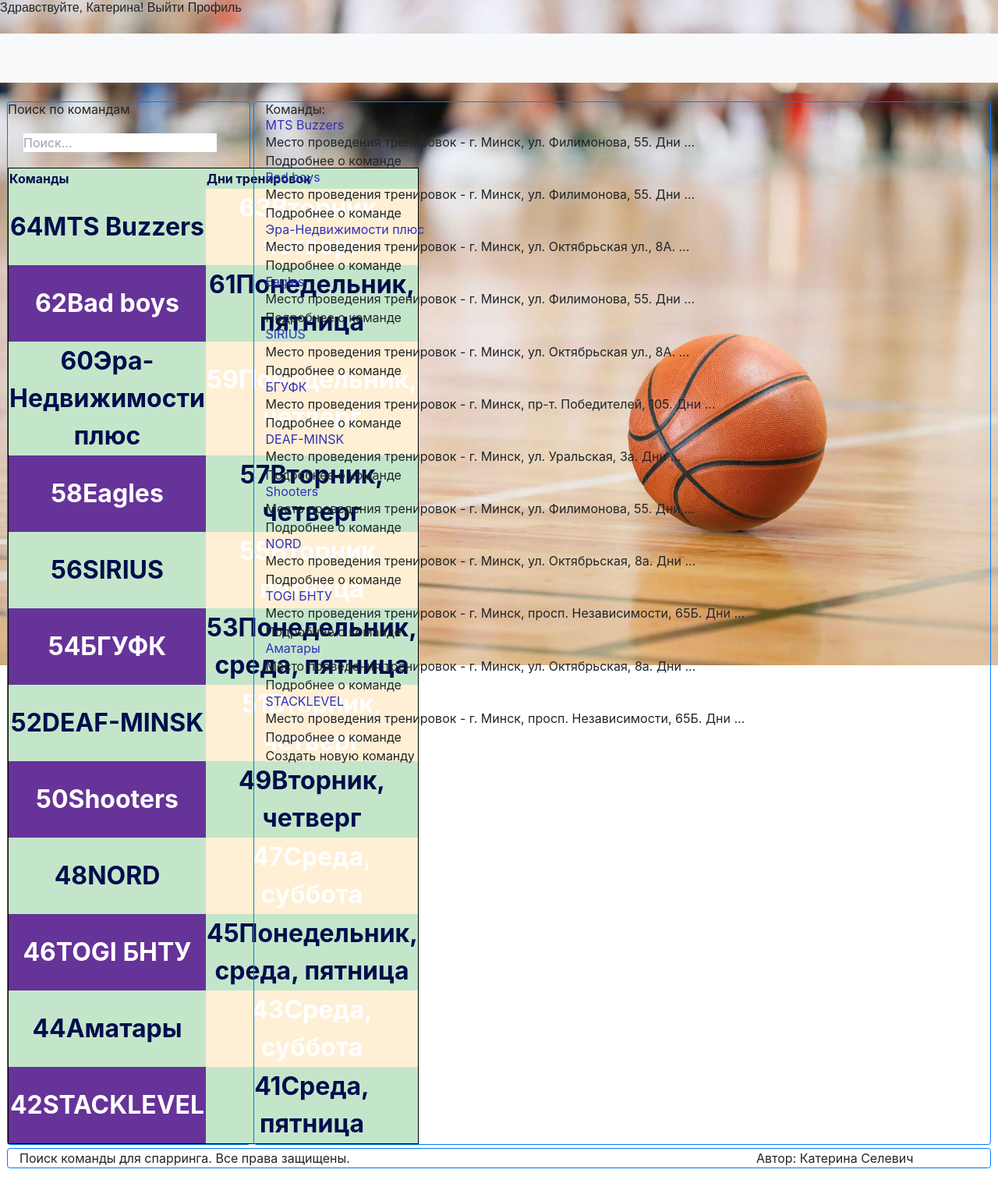
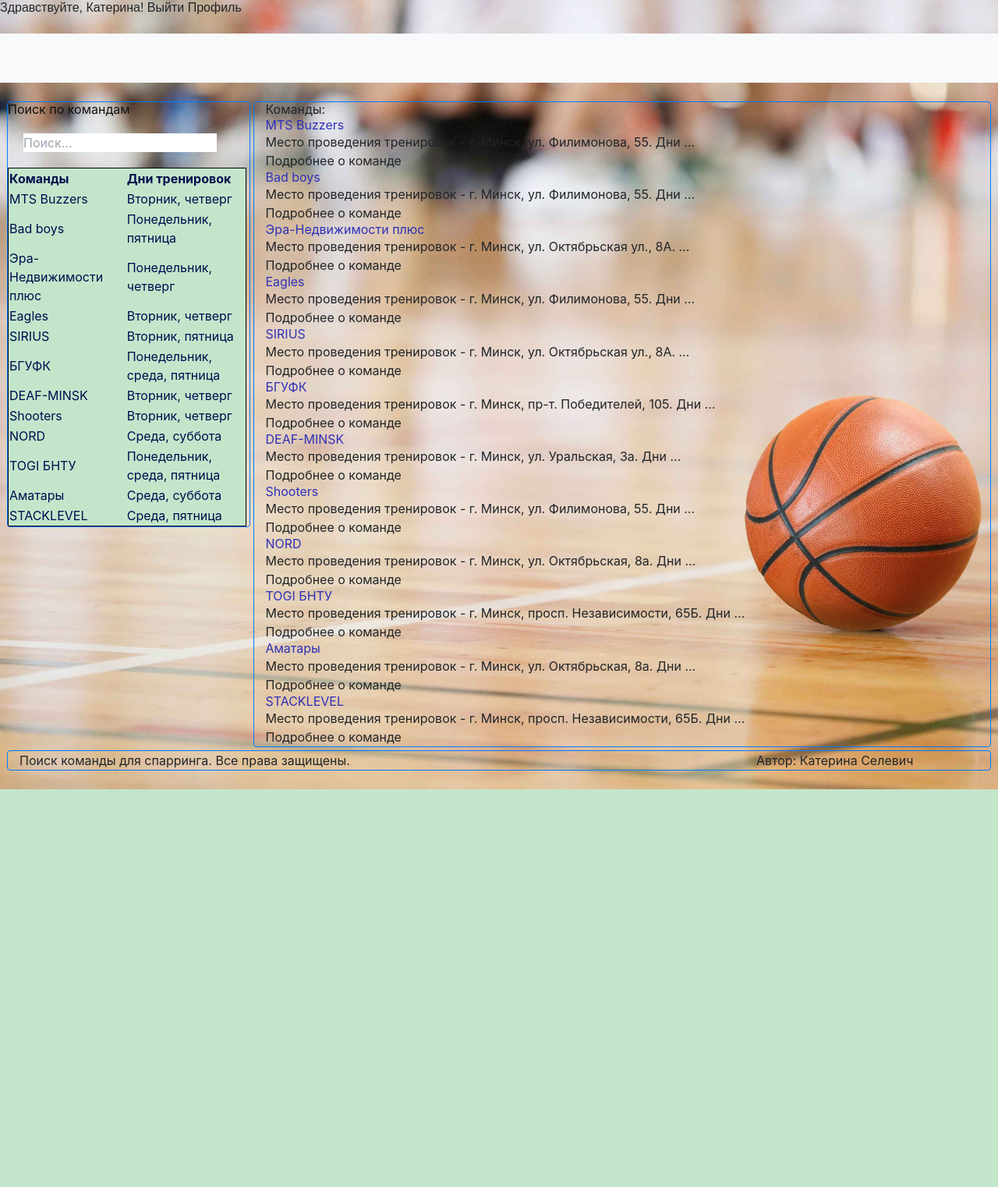
Before and after one commit to KaterinaSelevich/pythonProject, a Django app: page /lesson/ in a window 1280 px wide. Shown: the whole page at 78% size. After the commit the page ends 1012 px from the top, so only its background shows below. Run offline with Django 3.2, Linux system fonts and the light colour scheme; a user stored in the database is signed in; data comes from the database, SQL or seed files in the repository; some libraries are stand-ins or nearby versions.

Commit message:
Hthe last iteration

```diff
--- a/lesson/static/styles.css
+++ b/lesson/static/styles.css
@@ -1,27 +1,11 @@
-.bg {
-    background-image: url( '/static/img/basket.jpg' );
-    background-size: 1800px 900px;
-    background-repeat: no-repeat;
-    background-position: top;
-    background-attachment: fixed;
-}
+
 h3 {
     color: rgb(47, 49, 185);
 }
-table {width: 500px; border: 4px solid black; border-spacing: 0px;
+h2 {
+    color: rgb(18, 18, 18);
+	font-size: large;
+}
+table {width:99%;; border: 4px solid black; border-spacing: 0px;
 	margin: 0 auto;
 	padding: 0;}
-        tr:nth-child(odd) td:nth-child(odd) {
-	background: rebeccapurple; color: rgb(255, 255, 255);
-}
-        tr:nth-child(even) td:nth-child(even) {
-	background: papayawhip; color: rgb(255, 255, 255);
-}
-td {width: 50px; height: 50px; text-align: center; font-size: 2em; font-weight: bold; }
-table {
-        counter-reset: list 65;
-      }
-      td:before {
-        counter-increment: list -1;
-        content: counter(list) "";
-      }
--- a/lesson/templates/base.html
+++ b/lesson/templates/base.html
@@ -7,10 +7,10 @@
     <style>
         body {
     background: url(/static/img/basketball.jpg) no-repeat;
-    -moz-background-size: 100%; /* Firefox 3.6+ */
-    -webkit-background-size: 100%; /* Safari 3.1+ и Chrome 4.0+ */
-    -o-background-size: 100%; /* Opera 9.6+ */
-    background-size: 100%; /* Современные браузеры */
+    -moz-background-size: cover; /* Firefox 3.6+ */
+    -webkit-background-size: cover; /* Safari 3.1+ и Chrome 4.0+ */
+    -o-background-size: cover; /* Opera 9.6+ */
+    background-size: cover; /* Современные браузеры */
    }
         h4 {
             font-family: sans-serif;
@@ -41,16 +41,13 @@ font-size: 14px;
               <a class="nav-link" href="{% url "lesson:all_teams" %}">Home <span class="sr-only">(current)</span></a>
             </li>
             <li class="nav-item">
-              <a class="nav-link" href="{% url "lesson:about" %}">О сайте</a>
+              <a class="nav-link disabled" href="{% url "lesson:about" %}">О сайте</a>
             </li>
             <li class="nav-item">
               <a class="nav-link" href="{% url "lesson:register" %}">Регистрация</a>
             </li>
             <li class="nav-item">
                 <a class="nav-link" href="{% url "lesson:create_form" %}">Создать новую команду</a>
-            </li>
-            <li class="nav-item">
-              <a class="nav-link" href="{% url "lesson:all_teams" %}">Контакты</a>
             </li>
           </ul>
         </div>
--- a/lesson/templates/teams/about.html
+++ b/lesson/templates/teams/about.html
@@ -9,4 +9,10 @@
 
 Заполните форму ниже и Ваша команда попадёт в базу.
     </p>
+    <h2>Создать новую команду:</h2>
+    <form action="." method="post">
+        {{ form.as_p }}
+        {% csrf_token %}
+        <input type="submit" value="Create Team">
+    </form>
 {% endblock %}
--- a/lesson/templates/teams/all_teams.html
+++ b/lesson/templates/teams/all_teams.html
@@ -1,6 +1,6 @@
 {% extends "base.html" %}
 <style>
-    h2 {
+    h3 {
 color: ivory;
 }
 </style>
@@ -10,7 +10,7 @@ color: ivory;
         <input name="q" type="text" placeholder="Поиск..."></form>
 
         <table class="table-success" style="width:99%; border: 1px solid black; border-spacing: 0px;
-        margin: 0; color: rgb(0, 13, 77); padding: 0;">
+        margin: 0; color: rgb(0, 13, 77); padding: 0; font-size: medium; ">
             <tr class="table-success">
                 <th class="table-success">Команды</td>
                 <th class="table-success">Дни тренировок</td>
@@ -76,7 +76,4 @@ color: ivory;
         </p>
         <a href="{{team.get_absolute_url}}"> Подробнее о команде </a><br>
     {% endfor %}
-    <p>
-        <a href="{% url "lesson:create_form" %}">Создать новую команду</a>
-    </p>
 {% endblock %}
--- a/lesson/templates/teams/detailed_team.html
+++ b/lesson/templates/teams/detailed_team.html
@@ -9,7 +9,7 @@
         <p>{{ team.body|linebreaks }}</p>
         <img src="{{ team.cover.url }}">
         <p>Опубликовано {{ team.publish }} автором {{ team.author }}</p>
-        <a href="{% url "lesson:share_team" team.id %}">Поделиться</a>
+        <h3> <a href="{% url "lesson:share_team" team.id %}">Отправить заявку на участие в спарринге</a></h3>
         <p> Оставить комментарий о команде и о зале, в котором проходят тренировки. </p>
     {# comments for team #}
     {% if commented %}
--- a/lesson/templates/teams/share.html
+++ b/lesson/templates/teams/share.html
@@ -1,12 +1,12 @@
 {% extends "base.html" %}
 
-{% block title %} Поделиться {% endblock %}
+{% block title %} Отправить заявку на спарринг {% endblock %}
 
 {% block content %}
-    <h2>Поделиться по email:</h2>
+    <h2>Укажите свой email:</h2>
     <form action="." method="post">
         {{ form.as_p}}
         {% csrf_token %}
-        <input type="submit" value ="Share">
+        <input type="submit" value ="Отправить">
     </form>
 {% endblock %}
--- a/lesson/urls.py
+++ b/lesson/urls.py
@@ -1,7 +1,7 @@
 from django.contrib import admin
 from django.urls import path, include
 from django.urls import reverse_lazy
-from .views import AboutPageView, SearchResultsView
+from .views import SearchResultsView, AboutPageView
 
 from django.contrib.auth import views as auth_views
 from . import views
@@ -45,10 +45,10 @@ path('logout/', auth_views.LogoutView.as_view(), name='logout'),
         auth_views.PasswordResetCompleteView.as_view(),
         name="password_reset_complete",
     ),
-
     path('profile/', views.view_profile, name='profile'),
     path('register/', views.register, name='register'),
     path('search/', SearchResultsView.as_view(), name='search_results'),
     path('edit_profile/', views.edit_profile, name='edit_profile'),
     path('about/', AboutPageView.as_view(), name='about'),
+
 ]
--- a/lesson/views.py
+++ b/lesson/views.py
@@ -58,18 +58,19 @@ def share_team(request, team_id):
             cd = form.cleaned_data
             team_uri = request.build_absolute_uri(
                 team.get_absolute_url()
-                )
-            subject = 'Someone shared with you team ' + team.title
-            body_template = ('On our resource someone shared team with'
-                             'you. \n\nlink to team: {link}\n\ncomment: '
+            )
+            subject = 'Кто-то отправил заявку на участие в спарринге ' + team.title
+            body_template = ('На Вашем ресурсе кто-то отправил заявку'
+                             '\n\nСсылка на команду {link}\n\nкомментарий: '
                              '{comment}')
-            body = body_template.format(link=team_uri, comment=cd['comment'])
+            body = body_template.format(link=team_uri,
+                                        comment=cd['comment'])
             send_mail(subject, body, 'admin@my.com', (cd['to_email'],))
     else:
         form = forms.EmailTeamForm()
     return render(request,
                   'teams/share.html',
-                  {'team': team, 'form':form})
+                  {'team':team, 'form': form})
 
 
 def create_team(request):
@@ -97,17 +98,17 @@ def custom_login(request):
         if form.is_valid():
             cd = form.cleaned_data
             user = authenticate(
-                username=cd['username'],
-                password=cd['password'],
+                username=cd['Имя'],
+                password=cd['Пароль'],
             )
             if user is not None:
                 if user.is_active:
                     login(request, user)
-                    return HttpResponse('user was logged in')
+                    return HttpResponse('Пользователь вошел в систему')
                 else:
-                    return HttpResponse('user account is not activated')
+                    return HttpResponse('Учетная запись пользователя не активирована')
             else:
-                return HttpResponse('Incorrect User/Password')
+                return HttpResponse('Неверное Имя/Пароль')
     else:
         form = forms.LoginForm()
         return render(request, 'login.html', {'form': form})
@@ -122,13 +123,13 @@ def register(request):
         user_form = forms.RegistrationForm(request.POST)
         if user_form.is_valid():
             new_user = user_form.save(commit=False)
-            new_user.set_password(user_form.cleaned_data['password'])
+            new_user.set_password(user_form.cleaned_data['Пароль'])
             new_user.save()
             models.Profile.objects.create(user=new_user, photo="unknown.jpg")
             return render(request, 'registration/registration_complete.html',
-                          {'new_user': new_user})
+                          {'Новый пользователь': new_user})
         else:
-            return HttpResponse('bad credentials')
+            return HttpResponse('Неверные данные')
     else:
         user_form = forms.RegistrationForm(request.POST)
         return render(request, 'registration/register_user.html', {"form": user_form})
@@ -163,8 +164,8 @@ def edit_profile(request):
     if post_method:
         if profile_form.is_valid():
             if user_form.is_valid():
-                if not profile_form.cleaned_data['photo']:
-                    profile_form.cleaned_data['photo'] = request.user.profile.photo
+                if not profile_form.cleaned_data['Фото']:
+                    profile_form.cleaned_data['Фото'] = request.user.profile.photo
                 profile_form.save()
                 user_form.save()
                 return render(request, 'profile.html')
```
